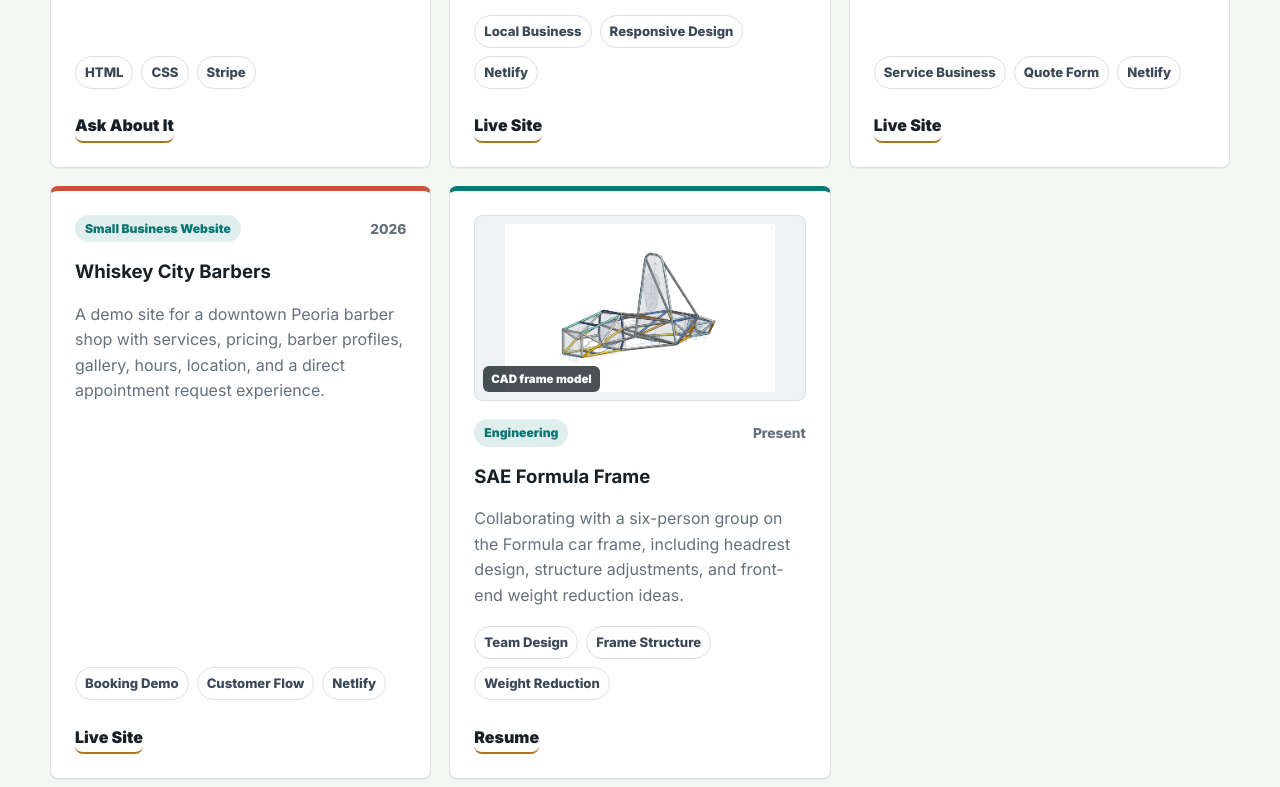
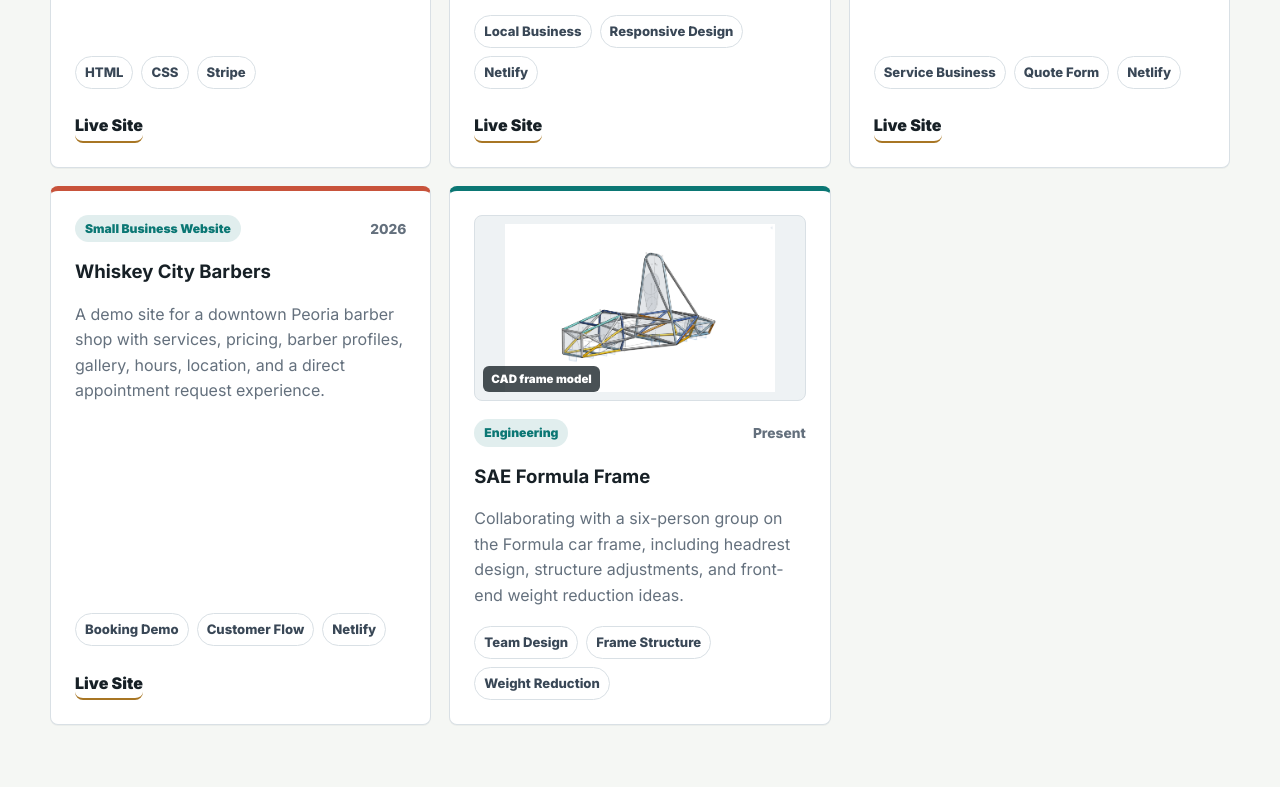
Before and after one commit to Jlehman721/Resume, a plain HTML site: page school/index.html in a window 1280 px wide. Shown: the part 1773-2560 px from the top of the page. Drawn offline with Linux system fonts and the light colour scheme.

Commit message:
Update portfolio project links

```diff
--- a/school/index.html
+++ b/school/index.html
@@ -99,7 +99,7 @@
               <li>Stripe</li>
             </ul>
             <div class="card-actions">
-              <a href="#contact" aria-label="Ask about the Delta Upsilon 5K website">Ask About It</a>
+              <a href="https://dumentalhealthawareness5k.org/" target="_blank" rel="noreferrer" aria-label="View the Delta Upsilon 5K website">Live Site</a>
             </div>
           </article>
 
@@ -184,9 +184,6 @@
               <li>Frame Structure</li>
               <li>Weight Reduction</li>
             </ul>
-            <div class="card-actions">
-              <a href="Resume 2026.pdf" aria-label="View resume for SAE Formula frame details">Resume</a>
-            </div>
           </article>
         </div>
       </section>
```
